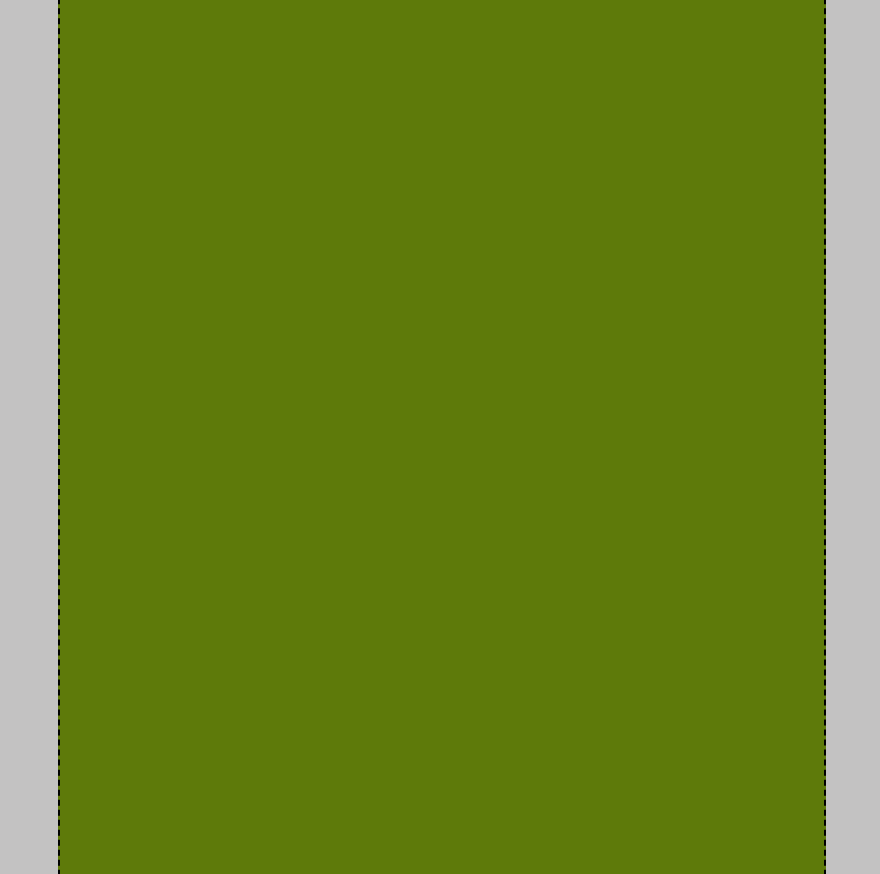
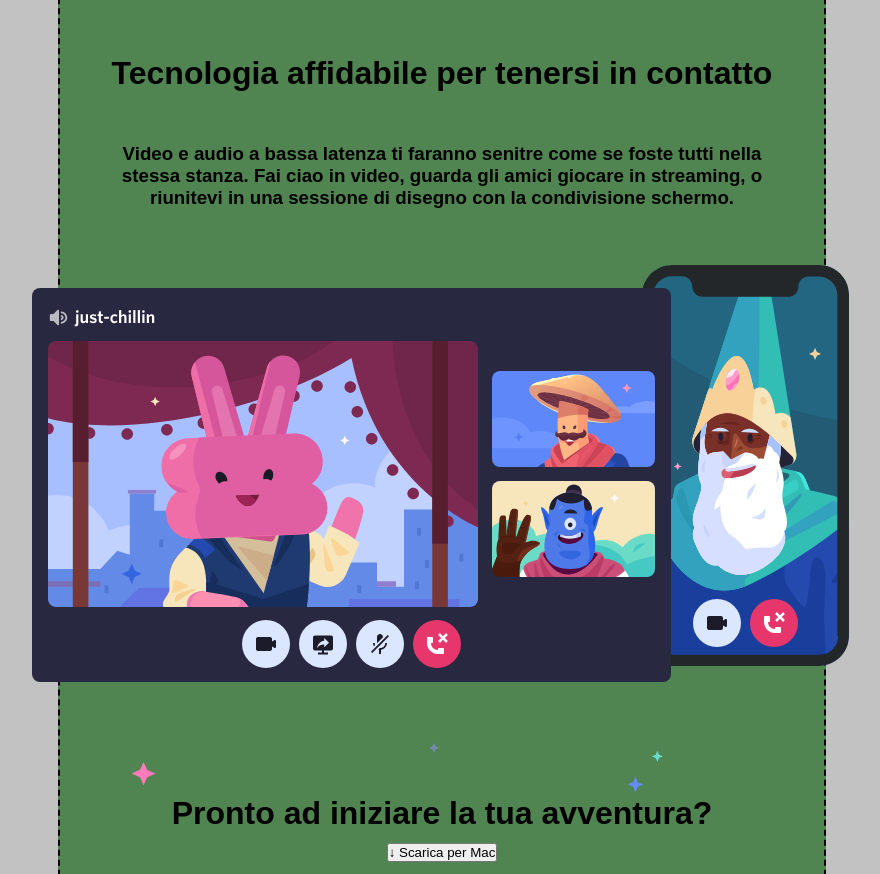
Before and after one commit to EmanueleBrusa/htmlcss-discord, a plain HTML site: page index.html in a window 1280 px wide. Shown: the part 2486-3360 px from the top of the page, without its empty margins (198-1078 px from the left). Drawn offline with Linux system fonts and the light colour scheme; files whose address does not match are found by name.

Commit message:
[TEST]test gestione spazio/inserimento elementi

```diff
--- a/css/style.css
+++ b/css/style.css
@@ -108,9 +108,7 @@ h3{
     align-items: center;
 }
 .riga-grigia{
-    background-color: rgb(228, 168, 19);
     width: 80%;
-    height: 80%;
     display: flex;
 }
 /*fine secondo contenitore*/
@@ -150,6 +148,19 @@ h3{
     height: 100%;
     background-color: rgba(5, 91, 5, 0.595);
     border: 2px dashed black;
+    display: flex;
+    justify-content: center;
+    flex-direction: column;
+    align-items: center;
+}
+.testo-finale{
+    text-align: center;
+}
+.frase-chiusura{
+    background-repeat: no-repeat;
+    background-image: url(file:///C:/Users/Emanuele/Desktop/coding/htmlcss-discord/img/stars.svg);
+
+    width: max-content;
 }
 /*fine quarto contenitore
 /*fine main*/
--- a/index.html
+++ b/index.html
@@ -56,7 +56,8 @@
         <div class="contenitore-grigio"> <!--contenitore grigio un contenitore diviso in due-->
             <div class="riga-grigia"> <!--riga contenitore grigio-->
                 <div class="colonna-rosa"> <!--primo contenitore 40%-->
-
+                    <h1>Dove trovarsi é facile</h1>
+                    <h3>Mettiti comodo in un canale vocale quando hai tempo. Gli amici nel tuo server possono vedere che sei lì e unirsi istantaneamente senza chiamare.</h3>
                 </div>
                 <div class="colonna-azzurra"> <!--secondo contenitore 60%-->
                     <img src="./img/item2.svg" alt="photo">
@@ -66,14 +67,30 @@
         <div class="contenitore-bianco"> <!--contenitore bianco contenente un contenitore diviso in due-->
             <div class="riga-bianca"> <!--riga contenitore bianco-->
                 <div class="colonna-azzurra"> <!--primo contenitore 60%-->
+                    <img src="./img/item3.svg" alt="photo">
                 </div>
                 <div class="colonna-rosa"> <!--secondo contenitore 40%-->
+                    <h1>Da pochi ad un fandom</h1>
+                    <h3>Dai inizio ad una community di qualsiasi dimensione con strumenti di moderazione e accesso ai membri personalizzabile. Concedi ai membri poteri speciali, crea canali privati e molto altro</h3>
                 </div>
             </div>
         </div>
         <div class="contenitore-grigio-grande"> <!--contenitore grigio 2x con colonna unica x2 verde-->
             <div class="riga-grigia"> <!--riga grigia, css riusabile-->
                 <div class="colonna-verde-grande"> <!--colonna verde unica x2-->
+                    <div class="testo-finale">
+                        <h1>Tecnologia affidabile per tenersi in contatto</h1>
+                        <h3>Video e audio a bassa latenza ti faranno senitre come se foste tutti nella stessa stanza. Fai ciao in video, guarda gli amici giocare in streaming, o riunitevi in una sessione di disegno con la condivisione schermo.</h3>
+                    </div>
+                    <div class="imamgine finale">
+                        <img src="./img/item4-big.svg" alt="photo">
+                    </div>
+                    <div class="frase-chiusura">
+                        <h1>Pronto ad iniziare la tua avventura?</h1>
+                    </div>
+                    <div>
+                        <button class="download-mac">&darr; Scarica per Mac</button>
+                    </div>
                 </div>
             </div>
         </div>
```
